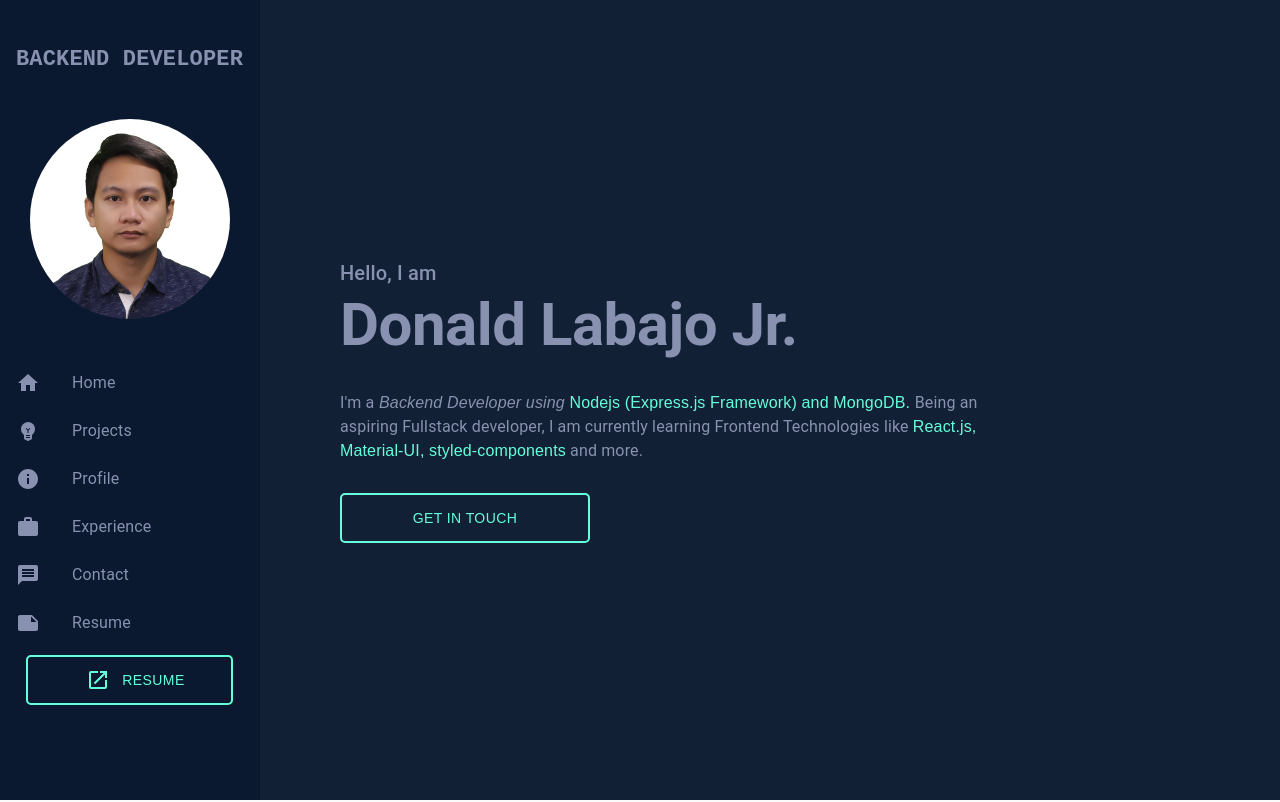
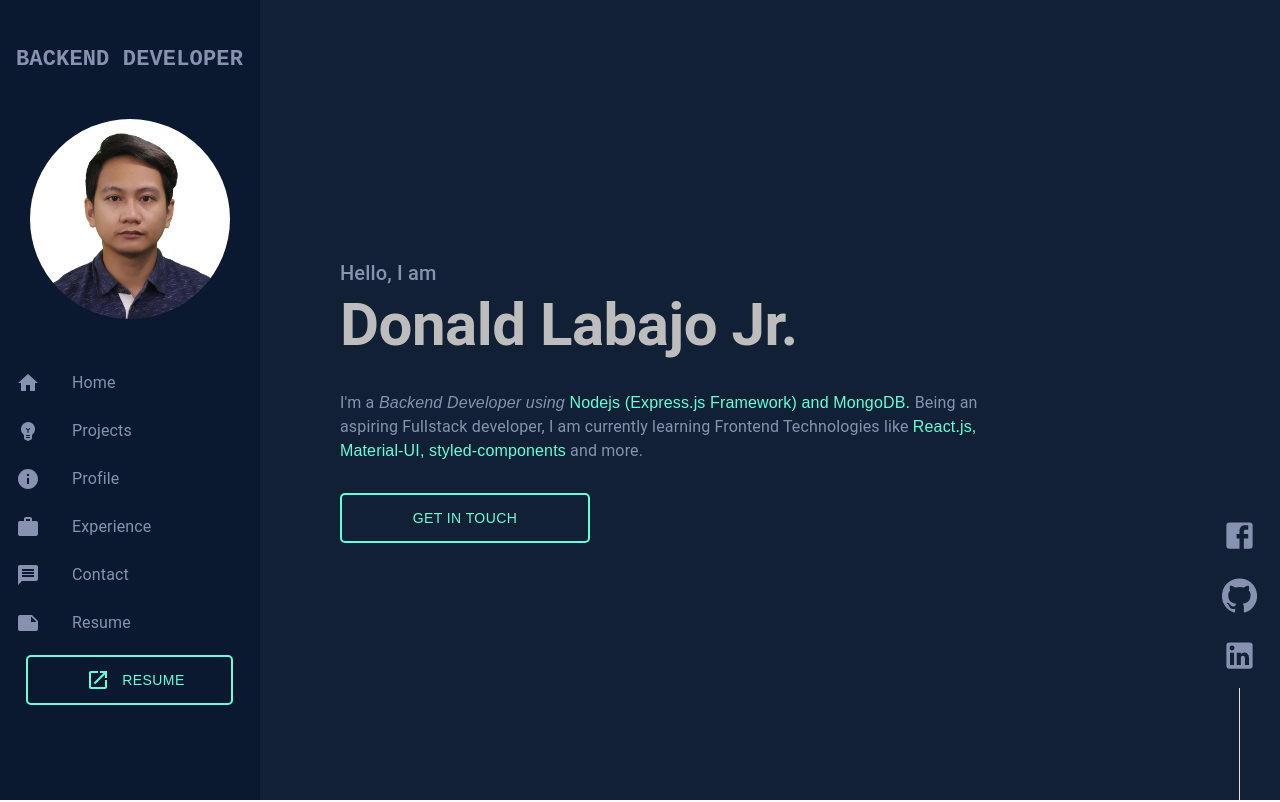
Before and after one commit to ecedonaldlabajojr/donald-jr-react-site, a React (Create React App) app: page / in a window 1280 px wide. Shown: the top 802 px of the page. Built offline with nearby package versions, Linux system fonts and the light colour scheme.

Commit message:
added SocialMediaIcons.js component

```diff
--- a/src/components/Content.js
+++ b/src/components/Content.js
@@ -22,6 +22,7 @@ import LaunchIcon from '@material-ui/icons/Launch';
 /* Import Components */
 import Welcome from './sections/Welcome';
 import Profile from './sections/Profile';
+import SocialMediaIcons from './sections/SocialMediaIcons';
 /* */
 
 /* Material UI Icons */
@@ -181,6 +182,7 @@ function ResponsiveDrawer(props) {
             <main className={classes.content}>
                 <Welcome id="home" />
                 <Profile id="profile" />
+                <SocialMediaIcons />
             </main>
         </div>
     );
--- a/src/components/sections/Profile.js
+++ b/src/components/sections/Profile.js
@@ -19,10 +19,7 @@ const highlight = '#64ffda';
 const technologiesArr = ["Javascript", "Node.js (Express)", "MongoDB", "React.js", "Redux", "styled-components", "HTML5", "CSS3", "Bootstrap4"]
 
 /* Socia Media URLS */
-const fbURL = "https://www.facebook.com/douwhnald.labajo/";
-const linkedInURL = "https://www.linkedin.com/in/donald-jr-labajo/";
-const githubURL = "https://github.com/ecedonaldlabajojr";
-const myEmail = "ecedonaldlabajojr@gmail.com";
+const { fbURL, linkedInURL, githubURL, myEmail } = require('../../data')
 /* -------------------- */
 const useStyles = makeStyles((theme) => ({
     root: {
@@ -52,7 +49,7 @@ const Profile = () => {
     const classes = useStyles();
 
     return (
-        <Box width="100%" py={5} px={{ xs: 1, sm: 2, md: 3, lg: 10 }}>
+        <Box width="100%" pt={5} pb={20} px={{ xs: 1, sm: 2, md: 3, lg: 10 }}>
             <Box maxWidth={{ xs: "100%", sm: "95%", md: "85%" }}>
                 <Typography variant="h3" >Profile</Typography>
                 <Divider className={classes.root} />
@@ -66,25 +63,28 @@ const Profile = () => {
                         I shifted fields from Industrial Automation (Hardware Programming) to Web Development.
                     </Box>
                 </Typography>
-                <Typography>
+                <Typography paragraph>
                     My current role spans working on the backend, building RESTful API's and new features, debugging, recommend and implement code improvements.
                 </Typography>
                 <Typography paragraph >
                     While I spend most of my time working on the backend, I also occasionally get involved on the Frontend on tasks or features which are closely related.
                 </Typography>
                 <Typography paragraph >
-                    View my &nbsp;
+                    View my
+                    &nbsp;
                     <Link href="#projects" color="inherit" className={classes.highlight}>Projects</Link>
                     ,&nbsp;
                     <Link href="/Donald Labajo Jr. CV - BackEnd Developer.pdf" color="inherit" className={classes.highlight} target="_blank">Resume</Link>
-                    ,&nbsp;
+                    &nbsp;or&nbsp;
                     <Link href={`mailto:${myEmail}`} color="inherit" className={classes.highlight}>Get in Touch</Link>
                     .&nbsp;
                 </Typography>
                 <Typography paragraph >
-                    You can also find me on &nbsp;
-                    <Link target="_blank" href={githubURL} color="inherit" className={classes.highlight}>Github</Link> &nbsp;
-                    <Link target="_blank" href={linkedInURL} color="inherit" className={classes.highlight}>LinkedIn</Link> and &nbsp;
+                    You can also find me on&nbsp;
+                    <Link target="_blank" href={githubURL} color="inherit" className={classes.highlight}>Github</Link>
+                    ,&nbsp;
+                    <Link target="_blank" href={linkedInURL} color="inherit" className={classes.highlight}>LinkedIn</Link> and
+                    &nbsp;
                     <Link target="_blank" href={fbURL} color="inherit" className={classes.highlight}>Facebook.</Link>
                 </Typography>
                 <Typography>
--- /dev/null
+++ b/src/components/sections/SocialMediaIcons.js
@@ -0,0 +1,60 @@
+import React from 'react'
+import { makeStyles } from '@material-ui/core/styles'
+import Box from '@material-ui/core/Box'
+import Divider from '@material-ui/core/Divider'
+
+/* Material UI Icons */
+import FacebookIcon from '@material-ui/icons/Facebook';
+import GitHubIcon from '@material-ui/icons/GitHub';
+import LinkedInIcon from '@material-ui/icons/LinkedIn';
+/* -------------------- */
+
+/* Socia Media URLS */
+const { fbURL, linkedInURL, githubURL } = require('../../data')
+/* -------------------- */
+
+const highlight = '#64ffda';
+const useStyles = makeStyles((theme) => ({
+    root: {
+        position: "fixed",
+        right: "1%",
+        bottom: "0",
+        [theme.breakpoints.down('sm')]: {
+            display: "none",
+        }
+    },
+    icon: {
+        margin: 10,
+        color: '#8892b0',
+        "&:hover": {
+            color: highlight,
+            cursor: "pointer"
+        }
+    },
+    divider: {
+        backgroundColor: theme.palette.grey[300],
+        width: "1px",
+        height: "7rem",
+    }
+}))
+
+const SocialMediaIcons = () => {
+    const classes = useStyles();
+
+    return (
+        <Box display="flex" flexDirection="column" alignItems="center" gap={25} className={classes.root}>
+            <Box button="true" component="a" href={fbURL} target="_blank">
+                <FacebookIcon fontSize="large" className={classes.icon} />
+            </Box>
+            <Box button="true" component="a" href={githubURL} target="_blank">
+                <GitHubIcon fontSize="large" className={classes.icon} />
+            </Box>
+            <Box button="true" component="a" href={linkedInURL} target="_blank">
+                <LinkedInIcon fontSize="large" className={classes.icon} />
+            </Box>
+            <Divider orientation="vertical" className={classes.divider} />
+        </Box>
+    )
+}
+
+export default SocialMediaIcons
--- a/src/components/sections/Welcome.js
+++ b/src/components/sections/Welcome.js
@@ -13,7 +13,8 @@ const useStyles = makeStyles((theme) => ({
         fontWeight: 600,
         [theme.breakpoints.down('sm')]: {
             fontSize: "3rem",
-        }
+        },
+        color: theme.palette.grey[400],
     },
     highlights: {
         color: highlight,
--- /dev/null
+++ b/src/data.js
@@ -0,0 +1,4 @@
+export const fbURL = "https://www.facebook.com/douwhnald.labajo/";
+export const linkedInURL = "https://www.linkedin.com/in/donald-jr-labajo/";
+export const githubURL = "https://github.com/ecedonaldlabajojr";
+export const myEmail = "ecedonaldlabajojr@gmail.com";
```
Also changed, not shown: src/components/sections/SocialMedia.js (deleted).
